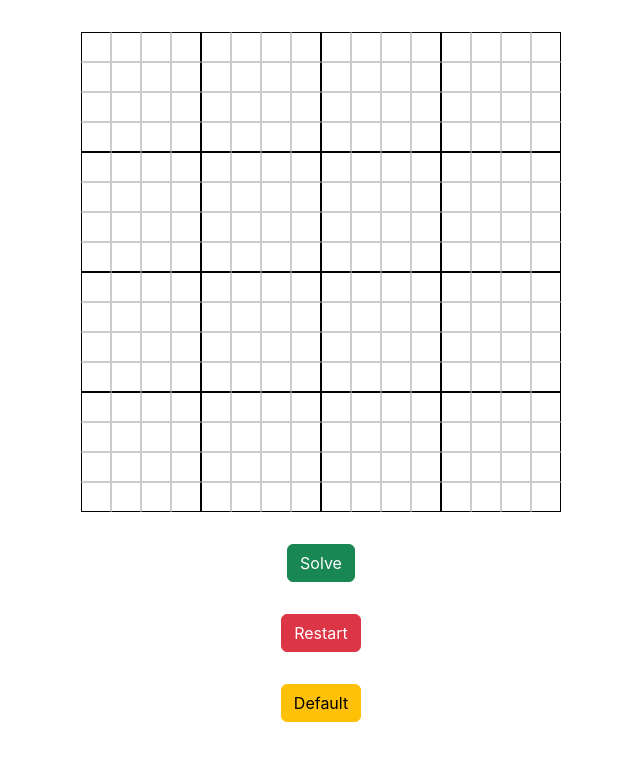
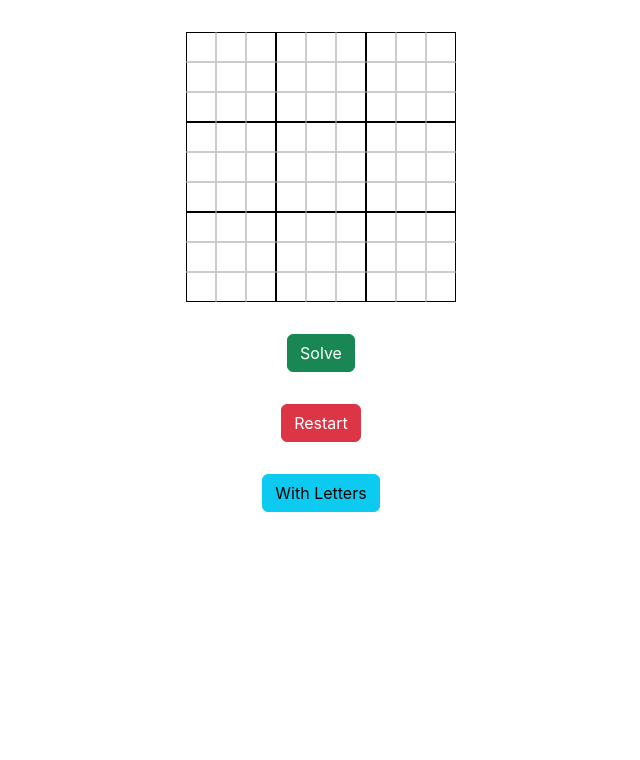
Before and after one commit to NN155/Sudoku, a React (Create React App) app: page / in a window 1280 px wide. Shown: the top 760 px of the page, without its empty margins (319-959 px from the left). Built offline with nearby package versions, Linux system fonts and the light colour scheme.

Commit message:
Changed game mode to 'Default' from 'With Letters'

```diff
--- a/src/components/Board.jsx
+++ b/src/components/Board.jsx
@@ -7,7 +7,7 @@ import {values, reversValue, keysWithLetters, keysDefault} from "../data"
 export default function Board() {
 
 
-    const [gameMode, setGameMode] = React.useState("With Letters")
+    const [gameMode, setGameMode] = React.useState("Default")
     const boardSize = gameMode === "Default" ? 9 : 16
     const [boardData, setBoardData] = React.useState(initializeBoard(boardSize))
     const boardStyle = {
```
